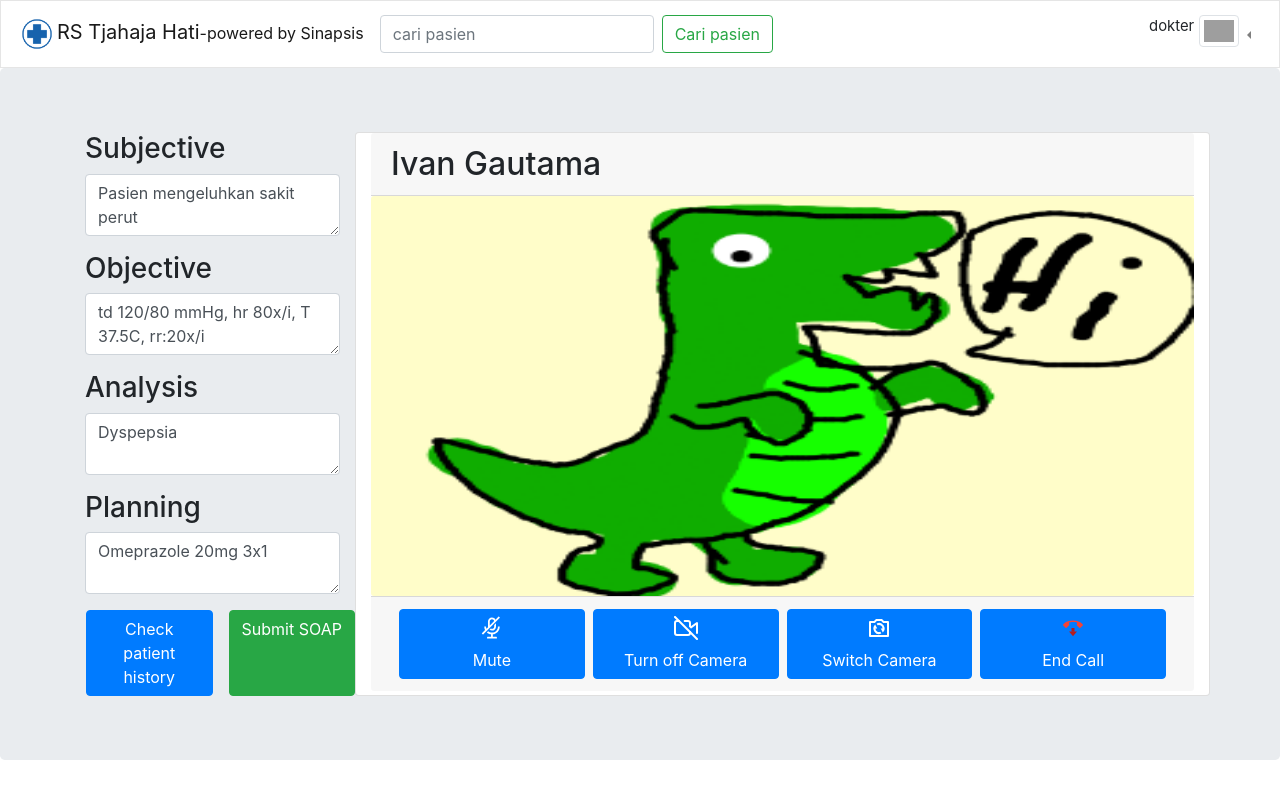
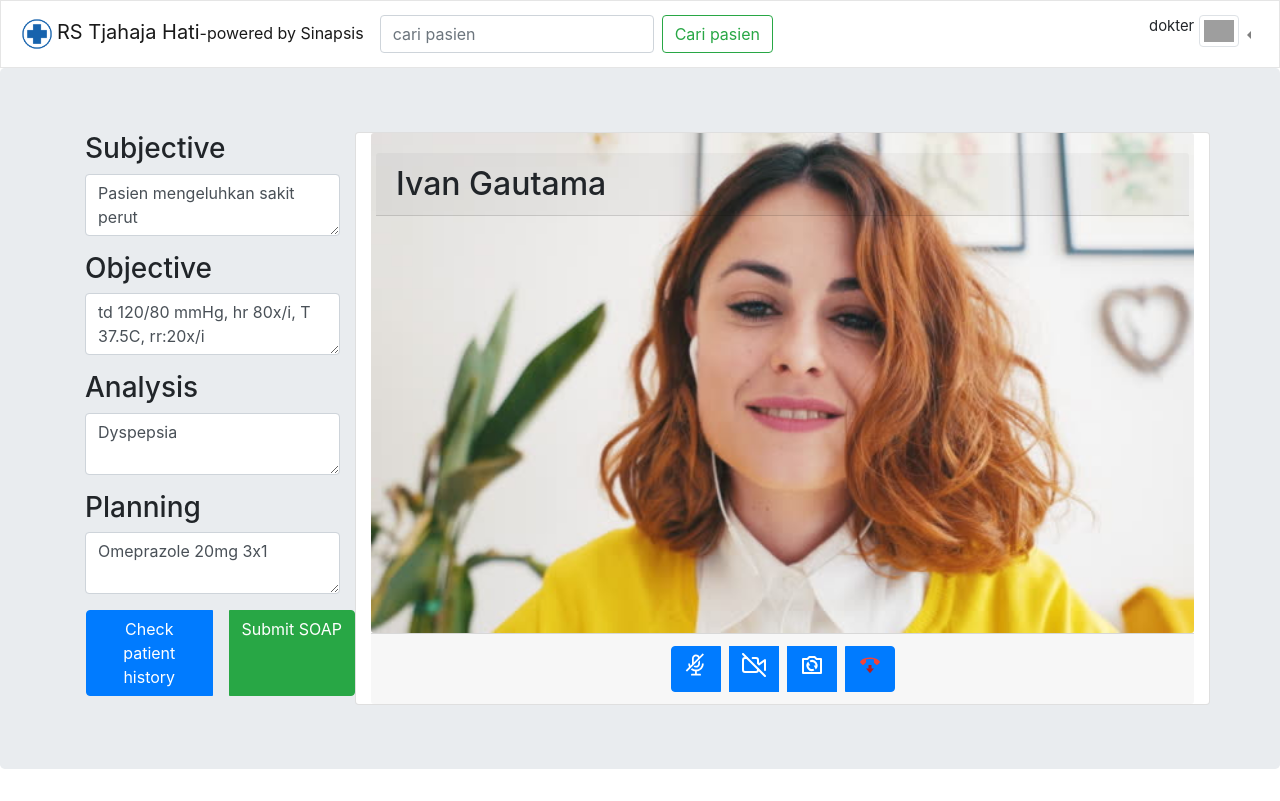
Before and after one commit to hkar19/hospital-app, a React (Create React App) app: page /chat in a window 1280 px wide. Built offline with nearby package versions, Linux system fonts and the light colour scheme; grey boxes are pictures that could not be loaded; the HTML template or start-up script is replaced by a standard one.

Commit message:
ver 2 chat implementation

```diff
--- a/src/pages/Chat.js
+++ b/src/pages/Chat.js
@@ -5,12 +5,13 @@
 import Col from 'react-bootstrap/Col';
 import Card from 'react-bootstrap/Card';
 import Button from 'react-bootstrap/Button';
-import Image from "react-bootstrap/Image";
+import ButtonGroup from 'react-bootstrap/ButtonGroup';
+// import Image from "react-bootstrap/Image";
 
-import video from "../assets/videoDummy.png";
+import video from "../assets/vidCall.jpg";
 import Form from 'react-bootstrap/Form';
 
-import { FaBeer } from "react-icons/fa";
+
 import { AiOutlineAudioMuted as Mute } from "react-icons/ai";
 import { FiVideoOff as CameraOff } from "react-icons/fi";
 import { RiCameraSwitchLine as CameraSwitch } from "react-icons/ri";
@@ -55,8 +56,10 @@
             value={data.P}></Form.Control>
         </Form.Group>
         <Row>
-          <Button as={Col} className="ml-3">Check patient history</Button>
-          <Button as={Col} className="ml-3 btn-success">Submit SOAP</Button>
+          <ButtonGroup>
+            <Button as={Col} className="ml-3">Check patient history</Button>
+            <Button as={Col} className="ml-3 btn-success">Submit SOAP</Button>
+          </ButtonGroup>
         </Row>
       </Form>
     )
@@ -74,20 +77,31 @@
               </Col>
           ): []}
             <Card as={Col}>
-              <Card.Header className="h2">{user.name === "dokter"? "Ivan Gautama":"Poli Umum-dr. Wirawan"}</Card.Header>
               <Card.Img
                 alt=""
                 src={video}
-                width="400"
-                height="400"
+                height="500"
               >
               </Card.Img>
-              <Card.Footer>
-                <Row className="ml-1 mr-1">
-                  <Button as={Col} className="ml-1 mr-1"><Mute className="h4"/><br/> Mute</Button>
-                  <Button as={Col} className="ml-1 mr-1"><CameraOff className="h4"/><br/> Turn off Camera</Button>
-                  <Button as={Col} className="ml-1 mr-1"><CameraSwitch className="h4"/><br/> Switch Camera</Button>
-                  <Button as={Col} className="ml-1 mr-1"><EndCall className="h4"/><br/> End Call</Button>
+              <Card.ImgOverlay>
+                <Card.Header className="h2">{user.name === "dokter"? "Ivan Gautama":"Poli Umum-dr. Wirawan"}</Card.Header>
+              </Card.ImgOverlay>
+              <Card.Footer className="align-items-end">
+                <Row className="ml-1 mr-1 justify-content-around">
+                  <ButtonGroup className="">
+                    <Button as={Col} className="ml-1 mr-1">
+                      <Mute className="h4"/>
+                    </Button>
+                    <Button as={Col} className="ml-1 mr-1">
+                      <CameraOff className="h4"/>
+                    </Button>
+                    <Button as={Col} className="ml-1 mr-1">
+                      <CameraSwitch className="h4"/>
+                    </Button>
+                    <Button as={Col} roundedCirle className="ml-1 mr-1">
+                      <EndCall className="h4"/>
+                    </Button>
+                  </ButtonGroup>
                 </Row>
               </Card.Footer>
             </Card>
```
Also changed, not shown: src/assets/vidCall.jpg (added).
